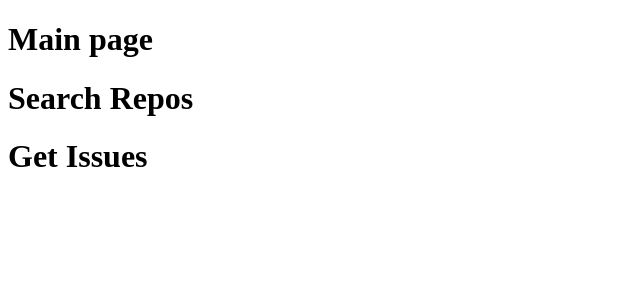
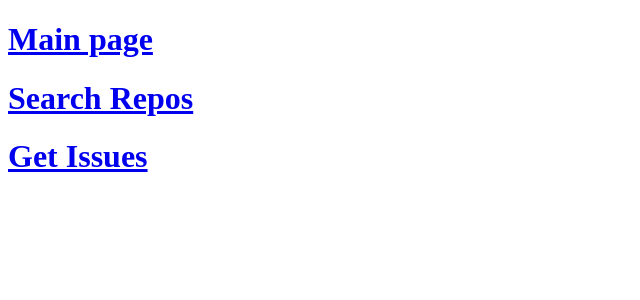
Before and after one commit to syoungee/repo-info-site, a React (Create React App) app: page / in a window 1280 px wide. Shown: the top 300 px of the page, without its empty margins (0-640 px from the left). Built offline with nearby package versions, Linux system fonts and the light colour scheme.

Commit message:
refactor: error fix

```diff
--- a/src/App.jsx
+++ b/src/App.jsx
@@ -1,5 +1,5 @@
 import React from 'react';
-import { BrowserRouter, Routes, Route } from 'react-router-dom';
+import { BrowserRouter, Routes, Route} from 'react-router-dom';
 import IssuePage from './pages/IssuePage';
 import Repos from './pages/Repos';
 import NotFound from './pages/NotFound';
--- a/src/components/Pagenation.jsx
+++ b/src/components/Pagenation.jsx
@@ -9,7 +9,7 @@ export default function BasicPagination(props) {
   };
   return (
     <Stack spacing={2}>
-      <Pagination count={10} page={page} onChange={handleChange} color="primary" />
+      <Pagination count={10} page={page} onChange={handleChange} color="primary" style={{ display: 'flex', justifyContent: 'center', alignItems: 'center' }} />
     </Stack>
   );
 }
--- a/src/pages/IssuePage.jsx
+++ b/src/pages/IssuePage.jsx
@@ -7,7 +7,7 @@ const IssuePage = () => {
   const [page, setPage] = useState(1);
 
   return (
-    <div>
+    <div >
       <IssueCards page={page}></IssueCards>
       <BasicPagination page={page} setPage={setPage} />
     </div>
--- a/src/pages/Main.jsx
+++ b/src/pages/Main.jsx
@@ -1,5 +1,6 @@
 import { useNavigate } from 'react-router-dom';
 import { useEffect, useState } from 'react';
+import { Link } from 'react-router-dom';
 
 const Main = () => {
   const navigate = useNavigate();
@@ -33,12 +34,18 @@ const Main = () => {
 
   return (
     <div>
-      <h1>Main page</h1>
+      <Link to="/">
+        <h1>Main page</h1>
+      </Link>
       <div>
-        <h1>Search Repos</h1>
+        <Link to="/repos">
+          <h1>Search Repos</h1>
+        </Link>
       </div>
       <div>
-        <h1>Get Issues</h1>
+        <Link to="/issues">
+          <h1>Get Issues</h1>
+        </Link>
       </div>
       {repos ? (
         repos.map((repo, index) => {
```
